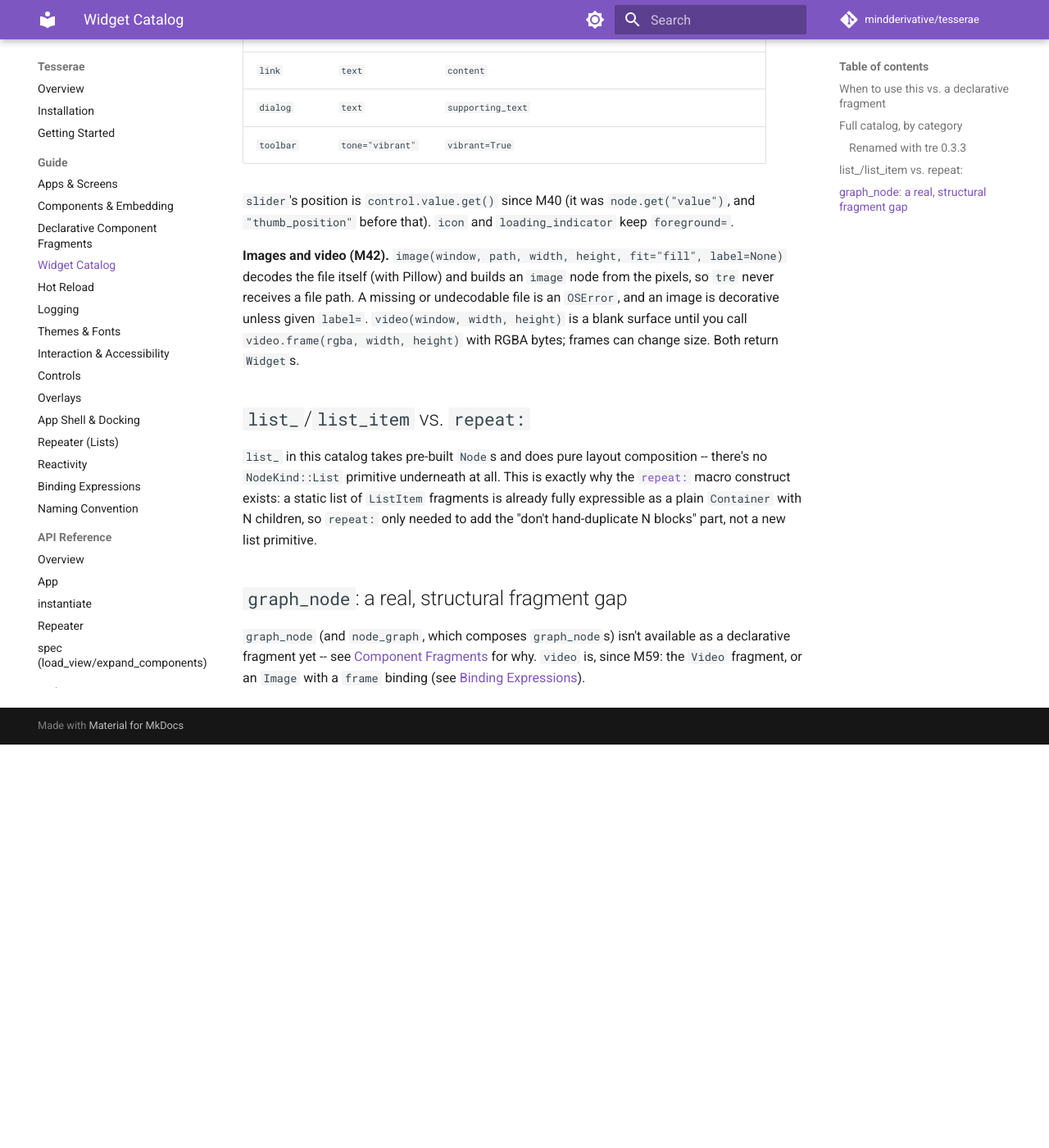
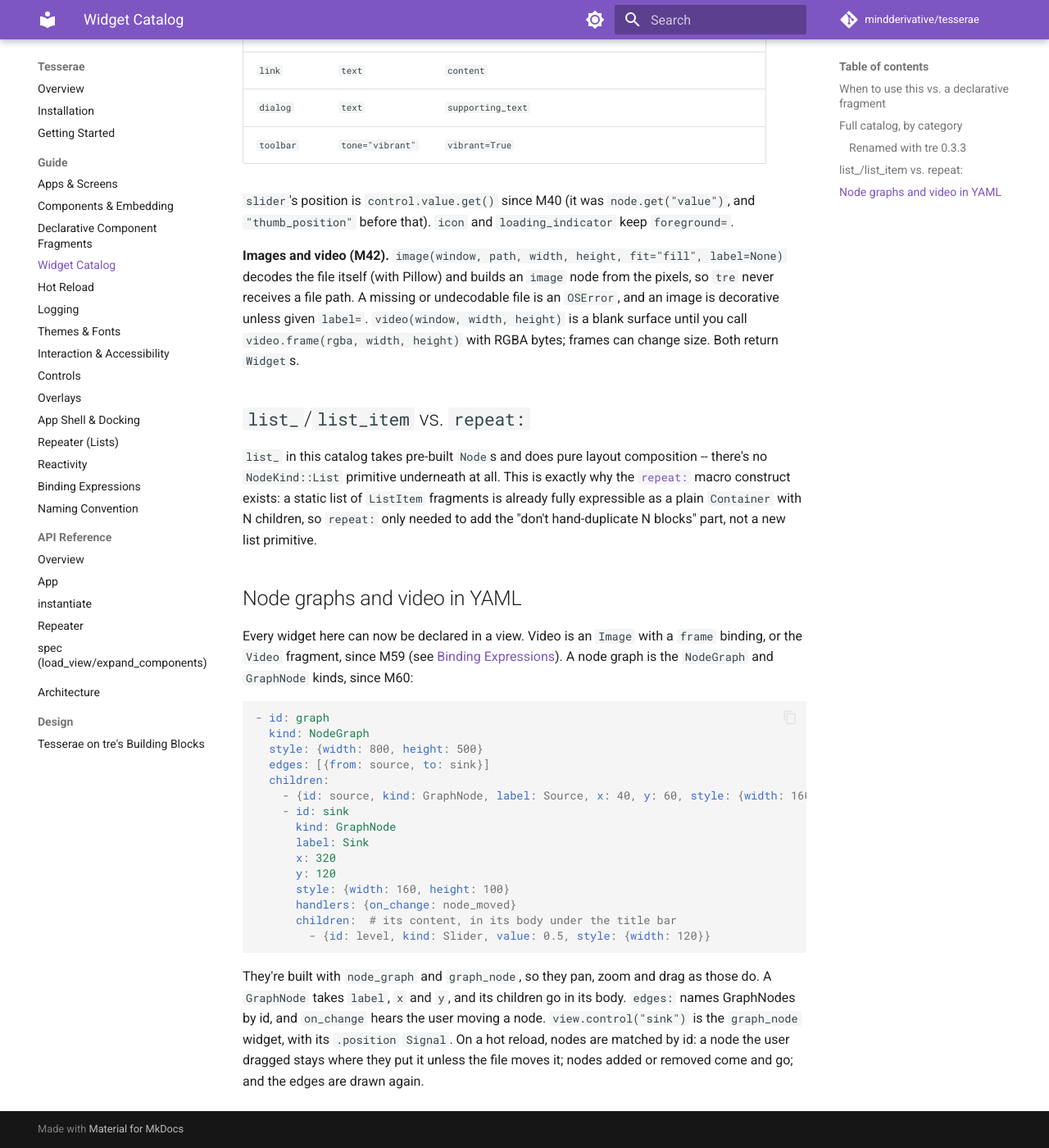
Before and after one commit to mindderivative/tesserae, an MkDocs documentation site: the page built from docs/guide/widget-catalog.md, in a window 1280 px wide and 1400 px high, scrolled down 4654 px. Shown: the whole window at 82% size. Built offline with MkDocs 1.6.1 and Material for MkDocs 9.7.7, drawn with Linux system fonts in a browser that asks for light colours; comment, search, counter and statistics services are not loaded; before the commit the page ends 5562 px from its top, so only the background shows below that.

Commit message:
M60: a declarative node graph -- NodeGraph and GraphNode kinds (#7)
Built with node_graph/graph_node: edges by id, a node's content in its
body, reloads matching nodes by id and keeping user drags. Widget gains
dispose(); _props_equal compares the keys M57, M58 and M60 added.

Co-Authored-By: Claude Opus 5.5 <noreply@anthropic.com>

````diff
--- a/docs/guide/widget-catalog.md
+++ b/docs/guide/widget-catalog.md
@@ -232,10 +232,36 @@ already fully expressible as a plain `Container` with N children, so
 `repeat:` only needed to add the "don't hand-duplicate N blocks" part,
 not a new list primitive.
 
-## `graph_node`: a real, structural fragment gap
+## Node graphs and video in YAML
 
-`graph_node` (and `node_graph`, which composes `graph_node`s) isn't
-available as a declarative fragment yet -- see
-[Component Fragments](component-fragments.md#what-has-no-fragment-yet-and-why)
-for why. `video` is, since M59: the `Video` fragment, or an `Image` with
-a `frame` binding (see [Binding Expressions](bindings.md#video-frames)).
+Every widget here can now be declared in a view. Video is an `Image`
+with a `frame` binding, or the `Video` fragment, since M59 (see
+[Binding Expressions](bindings.md#video-frames)). A node graph is
+the `NodeGraph` and `GraphNode` kinds, since M60:
+
+```yaml
+- id: graph
+  kind: NodeGraph
+  style: {width: 800, height: 500}
+  edges: [{from: source, to: sink}]
+  children:
+    - {id: source, kind: GraphNode, label: Source, x: 40, y: 60, style: {width: 160, height: 100}}
+    - id: sink
+      kind: GraphNode
+      label: Sink
+      x: 320
+      y: 120
+      style: {width: 160, height: 100}
+      handlers: {on_change: node_moved}
+      children:  # its content, in its body under the title bar
+        - {id: level, kind: Slider, value: 0.5, style: {width: 120}}
+```
+
+They're built with `node_graph` and `graph_node`, so they pan, zoom and
+drag as those do. A `GraphNode` takes `label`, `x` and `y`, and its
+children go in its body. `edges:` names GraphNodes by id, and
+`on_change` hears the user moving a node. `view.control("sink")` is the
+`graph_node` widget, with its `.position` `Signal`. On a hot reload,
+nodes are matched by id: a node the user dragged stays where they put
+it unless the file moves it; nodes added or removed come and go; and
+the edges are drawn again.
````
Also changed, not shown: ARCHITECTURE.md (+12 -0 lines), BUILD_TRACKER.md (+27 -31 lines), LOG.md (+16 -0 lines), docs/guide/component-fragments.md (+4 -3 lines), 4 other files.
